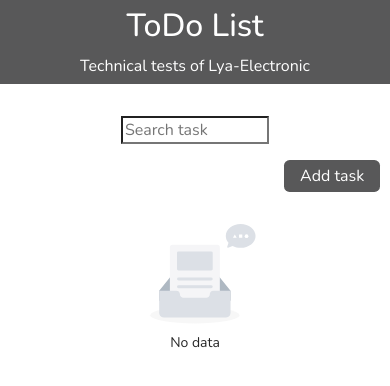
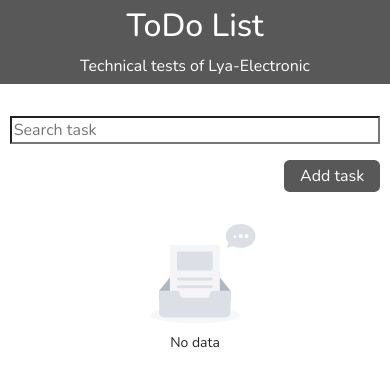
Before and after one commit to CamiloVargas123/test-lya-electronic, a React (Vite) app: page / in a window 390 px wide. Shown: the top 386 px of the page. Built offline with nearby package versions, Linux system fonts and the light colour scheme.

Commit message:
add styles responsive

```diff
--- a/src/components/Buttons/Buttons.scss
+++ b/src/components/Buttons/Buttons.scss
@@ -9,7 +9,13 @@
   div {
     width: 100%;
     input{
-      width: 40%;
+      width: 60%;
+      @media (max-width: $breakpoint-md) {
+        width: 80%;
+      }
+      @media (max-width: $breakpoint-sm) {
+        width: 100%;
+      }
     }
   }
   button{
```
